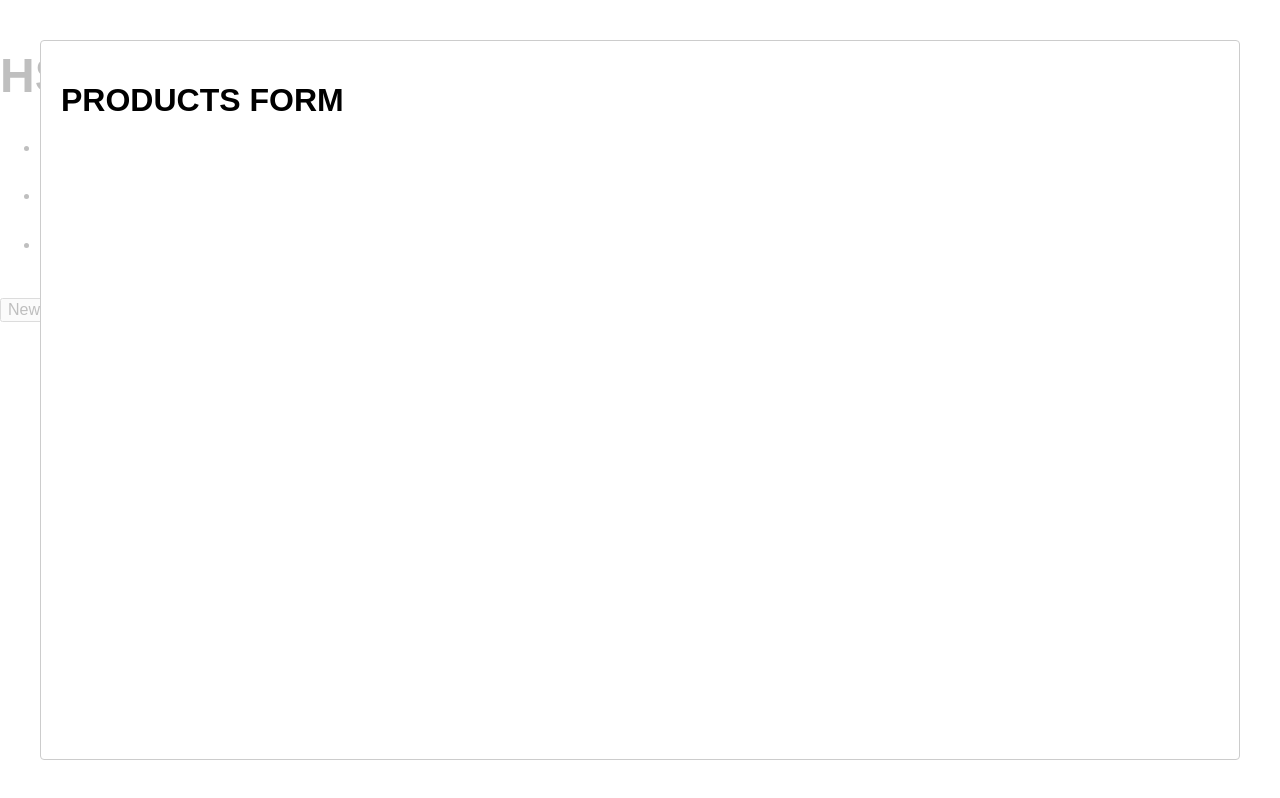
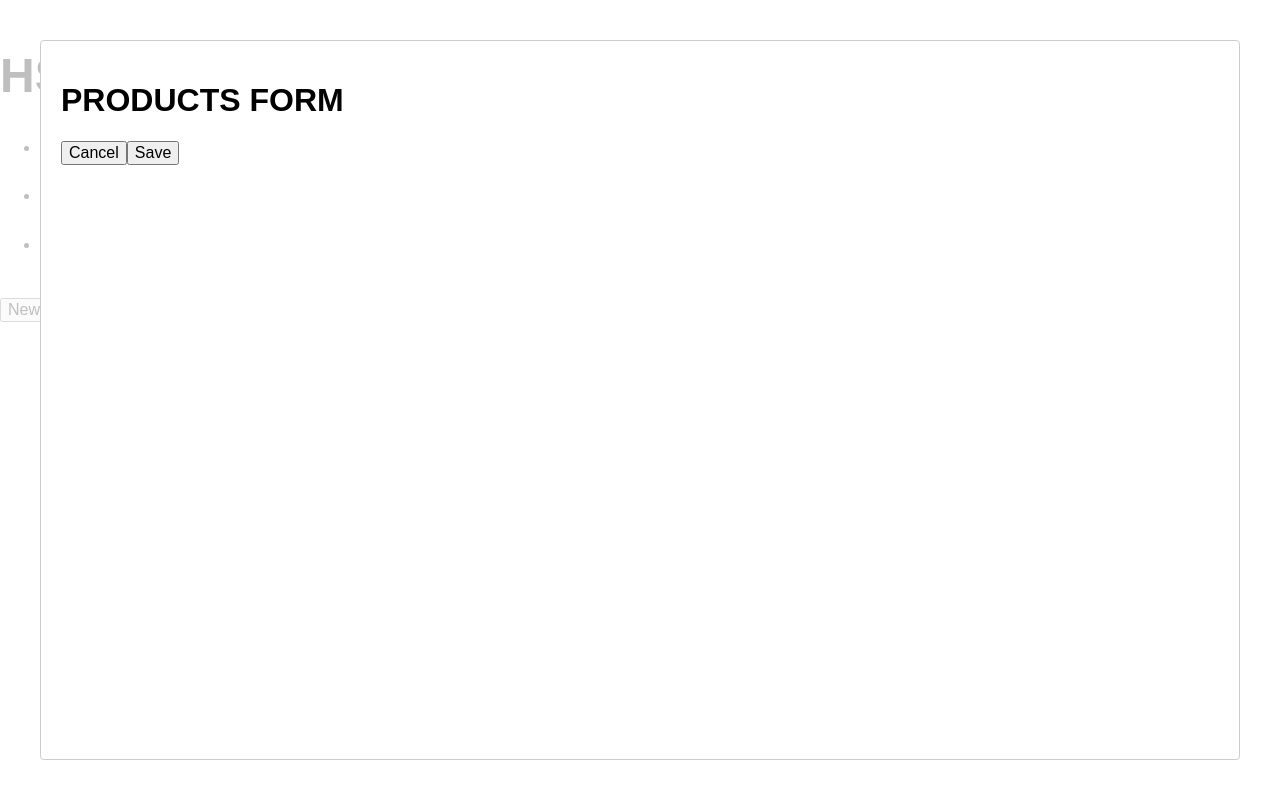
Before and after one commit to abelta/HS-applet, a React app: page / in a window 1280 px wide. Both pictures are taken after a click on the button "New". Built offline with nearby package versions, Linux system fonts and the light colour scheme.

Commit message:
Modal opening and closing.

```diff
--- a/src/actions/actionTypes.js
+++ b/src/actions/actionTypes.js
@@ -2,4 +2,5 @@ export const PRODUCTS_NEW = 'Products/NEW';
 export const PRODUCTS_EDIT = 'Products/EDIT';
 export const PRODUCTS_REMOVE = 'Products/REMOVE';
 export const PRODUCTS_CREATE = 'Products/CREATE';
+export const PRODUCTS_UPDATE = 'Producst/UPDATE';
 export const PRODUCTS_MODAL_CLOSE = 'Products/MODAL_CLOSE';
--- a/src/actions/products/index.js
+++ b/src/actions/products/index.js
@@ -3,3 +3,4 @@ export { default as createProduct } from './createProduct';
 export { default as editProduct } from './editProduct';
 export { default as newProduct } from './newProduct';
 export { default as removeProduct } from './removeProduct';
+export { default as updateProduct } from './updateProduct';
--- /dev/null
+++ b/src/actions/products/updateProduct.js
@@ -0,0 +1,8 @@
+import * as types from '../actionTypes';
+
+const updateProduct = ({ oldValue, newName, newValue }) => ({
+  type: types.PRODUCTS_UPDATE,
+  payload: { oldValue, newName, newValue },
+});
+
+export default updateProduct;
--- /dev/null
+++ b/src/components/productsForm/index.js
@@ -0,0 +1,2 @@
+export { default as AcceptButton } from './AcceptButton';
+export { default as CancelButton } from './CancelButton';
--- a/src/containers/ProductsForm.jsx
+++ b/src/containers/ProductsForm.jsx
@@ -1,9 +1,40 @@
 import React from 'react';
+import PropTypes from 'prop-types';
+import { connect } from 'react-redux';
+import { closeModal, createProduct, updateProduct } from '../actions/products';
+import { AcceptButton, CancelButton } from '../components/productsForm';
 
-const ProductsForm = () => (
+const ProductsForm = ({ cancel, product, productCreate, productUpdate }) => (
   <div>
     <h1>PRODUCTS FORM</h1>
+    <section>
+      <CancelButton onClick={cancel} />
+      <AcceptButton
+        onClick={() =>
+          product ? productUpdate({ oldValue: '', newName: '', newValue: '' }) : productCreate({ name: '', value: '' })
+        }
+      />
+    </section>
   </div>
 );
 
-export default ProductsForm;
+ProductsForm.defaultProps = {
+  product: null,
+};
+
+ProductsForm.propTypes = {
+  cancel: PropTypes.func.isRequired,
+  product: PropTypes.object,
+  productCreate: PropTypes.func.isRequired,
+  productUpdate: PropTypes.func.isRequired,
+};
+
+const mapStateToProps = () => ({});
+
+const mapDispatchToProps = dispatch => ({
+  cancel: () => dispatch(closeModal()),
+  productCreate: ({ name, value }) => dispatch(createProduct({ name, value })),
+  productUpdate: ({ oldValue, newName, newValue }) => dispatch(updateProduct({ oldValue, newName, newValue })),
+});
+
+export default connect(mapStateToProps, mapDispatchToProps)(ProductsForm);
--- a/src/reducers/productsList.js
+++ b/src/reducers/productsList.js
@@ -9,14 +9,20 @@ const productsList = (state = initialState, action) => {
   switch (action.type) {
     case types.PRODUCTS_NEW:
       return { ...state, modalOpen: true };
+    case types.PRODUCTS_CREATE:
+      return { ...state, modalOpen: false };
     case types.PRODUCTS_EDIT:
       return { ...state, modalOpen: true };
+    case types.PRODUCTS_UPDATE:
+      return { ...state, modalOpen: false };
     case types.PRODUCTS_REMOVE: {
       const { value } = action.payload;
       const i = state.products.findIndex(element => element.value === value);
       const products = [...state.products.slice(0, i), ...state.products.slice(i + 1)]; // Removes
       return { ...state, products };
     }
+    case types.PRODUCTS_MODAL_CLOSE:
+      return { ...state, modalOpen: false };
     default:
       return state;
   }
```
Also changed, not shown: src/components/productsForm/AcceptButton.jsx (added, +10 -0 lines), src/components/productsForm/CancelButton.jsx (added, +10 -0 lines).
